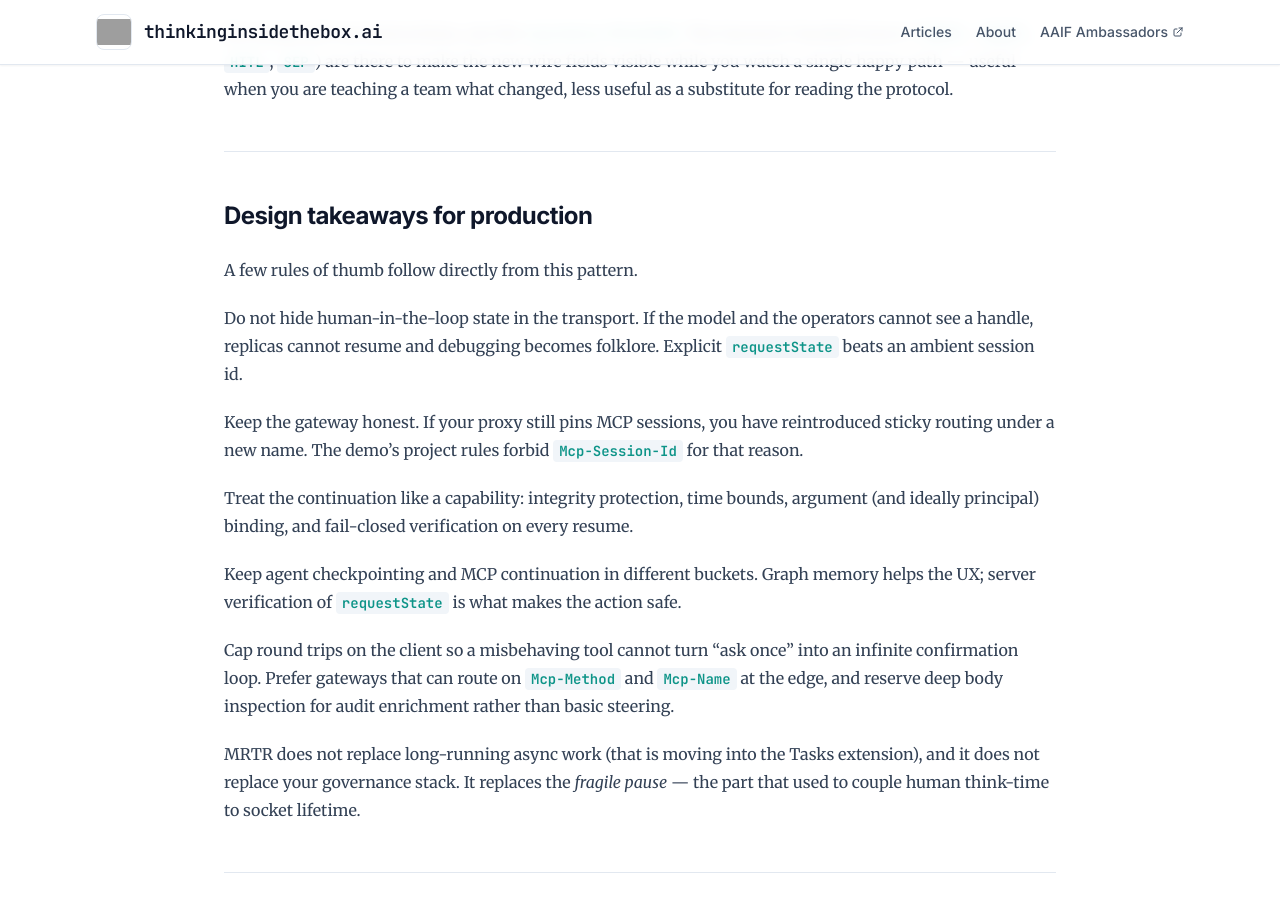
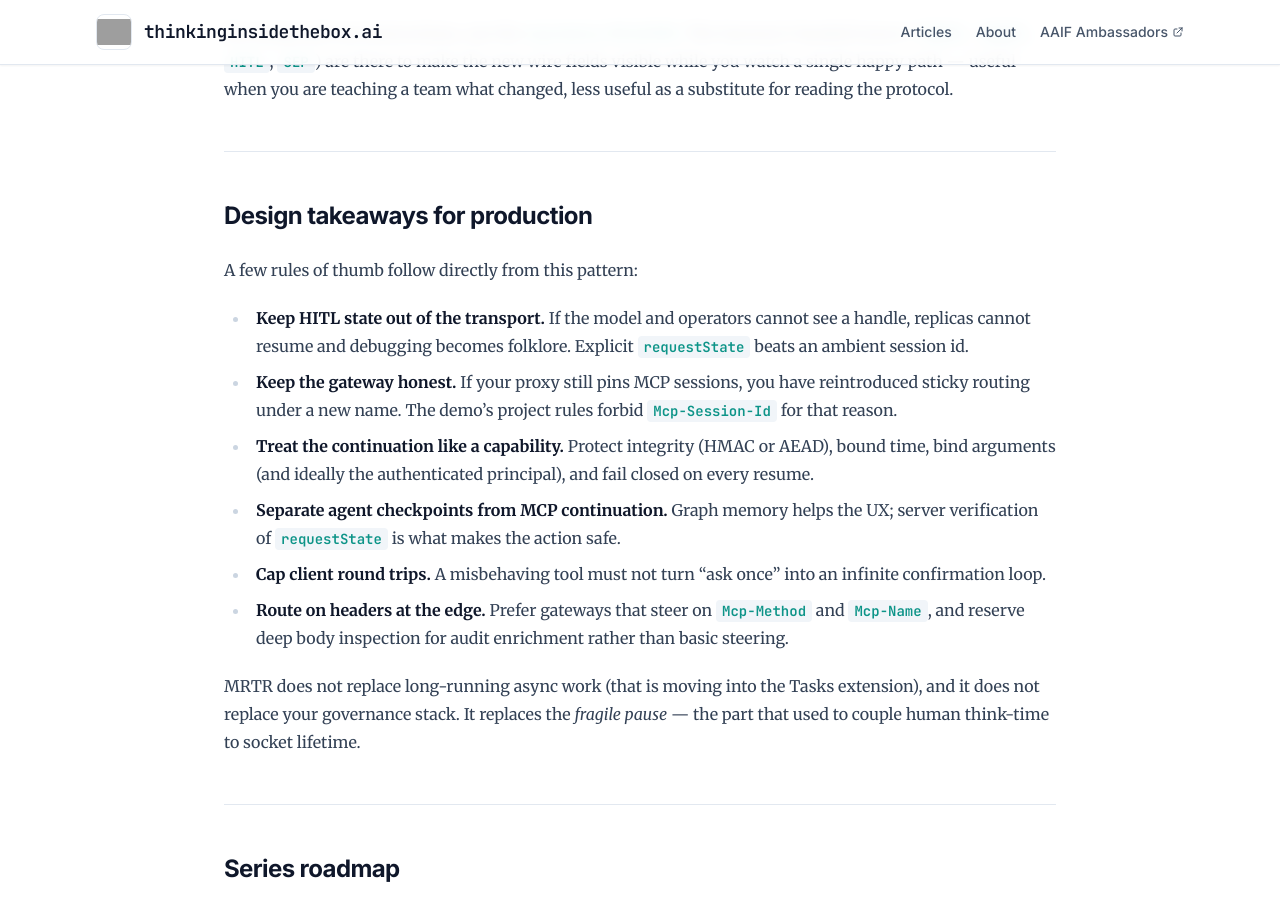
Before and after one commit to thinkinginsidethebox-ai/thinkinginsidethebox-ai.github.io, a Jekyll site: the page built from _posts/2026-08-02-non-blocking-hitl-agents-mrtr.md, in a window 1280 px wide and 900 px high, scrolled down 6534 px. Built offline with Jekyll 4.4.1, drawn with Linux system fonts in a browser that asks for light colours; nearby versions of some CDN libraries; grey boxes are pictures that could not be loaded.

Commit message:
content: restore bullet takeaways in the MRTR article
Co-authored-by: Cursor <cursoragent@cursor.com>

```diff
--- a/_posts/2026-08-02-non-blocking-hitl-agents-mrtr.md
+++ b/_posts/2026-08-02-non-blocking-hitl-agents-mrtr.md
@@ -158,17 +158,14 @@ For setup and run instructions, use the [repository README](https://github.com/c
 
 ## Design takeaways for production
 
-A few rules of thumb follow directly from this pattern.
+A few rules of thumb follow directly from this pattern:
 
-Do not hide human-in-the-loop state in the transport. If the model and the operators cannot see a handle, replicas cannot resume and debugging becomes folklore. Explicit `requestState` beats an ambient session id.
-
-Keep the gateway honest. If your proxy still pins MCP sessions, you have reintroduced sticky routing under a new name. The demo’s project rules forbid `Mcp-Session-Id` for that reason.
-
-Treat the continuation like a capability: integrity protection, time bounds, argument (and ideally principal) binding, and fail-closed verification on every resume.
-
-Keep agent checkpointing and MCP continuation in different buckets. Graph memory helps the UX; server verification of `requestState` is what makes the action safe.
-
-Cap round trips on the client so a misbehaving tool cannot turn “ask once” into an infinite confirmation loop. Prefer gateways that can route on `Mcp-Method` and `Mcp-Name` at the edge, and reserve deep body inspection for audit enrichment rather than basic steering.
+* **Keep HITL state out of the transport.** If the model and operators cannot see a handle, replicas cannot resume and debugging becomes folklore. Explicit `requestState` beats an ambient session id.
+* **Keep the gateway honest.** If your proxy still pins MCP sessions, you have reintroduced sticky routing under a new name. The demo’s project rules forbid `Mcp-Session-Id` for that reason.
+* **Treat the continuation like a capability.** Protect integrity (HMAC or AEAD), bound time, bind arguments (and ideally the authenticated principal), and fail closed on every resume.
+* **Separate agent checkpoints from MCP continuation.** Graph memory helps the UX; server verification of `requestState` is what makes the action safe.
+* **Cap client round trips.** A misbehaving tool must not turn “ask once” into an infinite confirmation loop.
+* **Route on headers at the edge.** Prefer gateways that steer on `Mcp-Method` and `Mcp-Name`, and reserve deep body inspection for audit enrichment rather than basic steering.
 
 MRTR does not replace long-running async work (that is moving into the Tasks extension), and it does not replace your governance stack. It replaces the *fragile pause* — the part that used to couple human think-time to socket lifetime.
 
```
